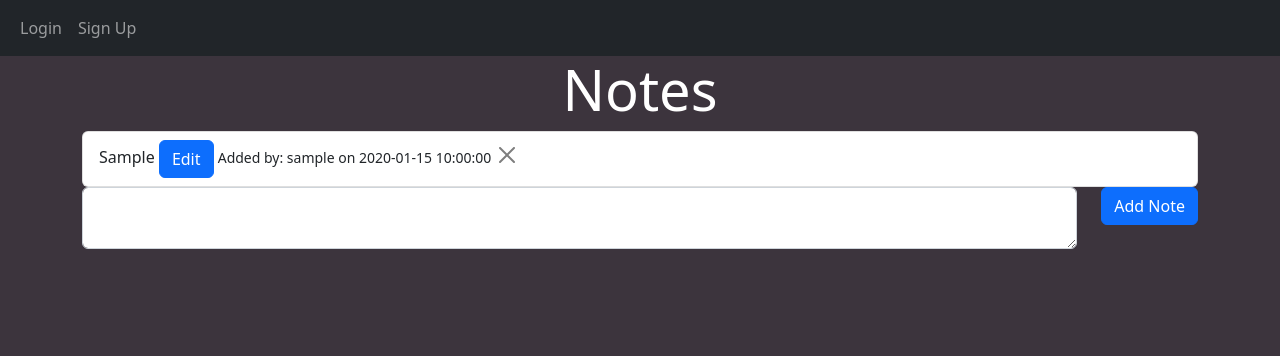
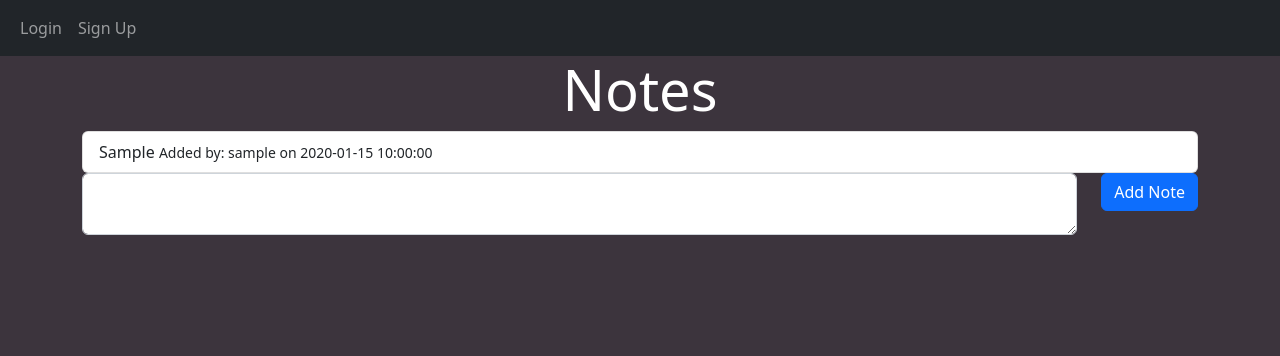
Before and after one commit to ojalaw/suport_MP3, a Flask app: template suport/templates/home.html in a window 1280 px wide. Shown: the top 356 px of the page. Run offline with Flask 3, Linux system fonts and the light colour scheme; the template is opened without the code that fills it: values that come from a table or form of the project are taken from there, others are empty; tables that the repository leaves empty hold one stand-in row (values such as "Sample post").

Commit message:
Minor update to home.html
Implemented user ability to only edit/delete their own note.

```diff
--- a/suport/templates/home.html
+++ b/suport/templates/home.html
@@ -13,11 +13,12 @@
   <li class="list-group-item">
     {{ note.data }}
 
-
-    <button type="button" class="btn btn-primary" onclick="showEditNoteForm('{{ note.id }}')">Edit</button>
+    {% if note.user_id == current_user.id %}
+        <button type="button" class="btn btn-primary" onclick="showEditNoteForm('{{ note.id }}')">Edit</button>
+        <button type="button" class="btn-close" onClick="deleteNote('{{ note.id }}')"></button>
+    {% endif %}
 
     <small>Added by: {{ note.user.username }} on {{ note.date.strftime('%Y-%m-%d %H:%M:%S') }}</small>
-    <button type="button" class="btn-close" onClick="deleteNote('{{ note.id }}')"></button>
 
     <div id="edit-note-form-{{ note.id }}" class="edit-note-form" style="display: none;">
         <form onsubmit="event.preventDefault(); saveEditedNote('{{ note.id }}');">
```
